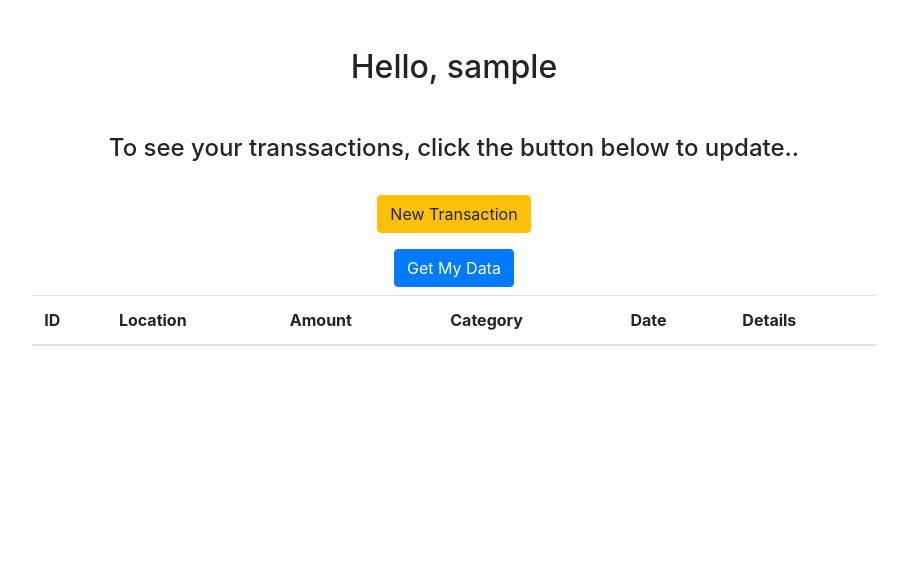
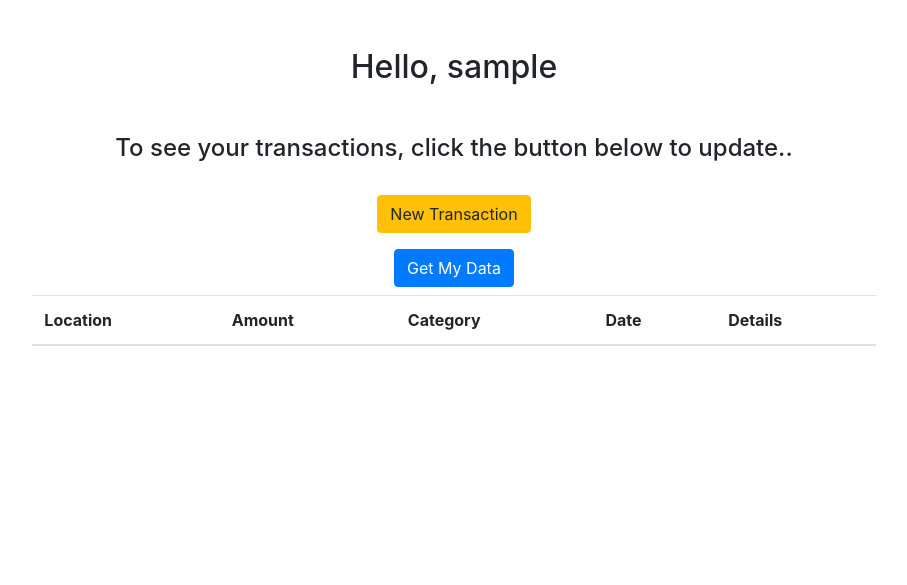
Before and after one commit to milanz14/29-capstone1-expense-tracker, a Flask app: page /users/1/transactions in a window 1280 px wide. Shown: the part 56-641 px from the top of the page, without its empty margins (186-1093 px from the left). Run offline with Flask 2, Linux system fonts and the light colour scheme; the visitor is signed in with stand-in values (Sample User, id 1); data comes from the database, SQL or seed files in the repository; lists and menus that the app fills with data are empty; some libraries are stand-ins or nearby versions.

Commit message:
made styling changes

```diff
--- a/app.py
+++ b/app.py
@@ -7,7 +7,7 @@ import os
 
 app = Flask(__name__)
 app.config['SQLALCHEMY_DATABASE_URI'] = os.environ.get('DATABASE_URL', 'postgresql:///budgetapp')
-app.config['SQLALCHEMY_DATABASE_URI'] = os.environ.get('DATABASE_URL', 'postgresql:///budgetapp').replace("://", "ql://", 1)
+# app.config['SQLALCHEMY_DATABASE_URI'] = os.environ.get('DATABASE_URL', 'postgresql:///budgetapp').replace("://", "ql://", 1)
 # app.config['SQLALCHEMY_ECHO'] = True
 app.config['SECRET_KEY'] = os.environ.get('SECRET_KEY')
 app.config['DEBUG_TB_INTERCEPT_REDIRECTS'] = False
--- a/static/app.js
+++ b/static/app.js
@@ -1,8 +1,8 @@
 const getButton = document.getElementById('get-btn')
 const bodyContainer = document.getElementById('table-container')
 const userID = document.getElementById('user').innerHTML
-const URL = 'https://budgee-app.herokuapp.com/'
-// const URL = 'http://localhost:5000'
+// const URL = 'https://budgee-app.herokuapp.com/'
+const URL = 'http://localhost:5000'
 
 document.addEventListener('DOMContentLoaded', () => {
     const fetchData = async (e) => {
@@ -20,8 +20,7 @@ document.addEventListener('DOMContentLoaded', () => {
                 const newTR = document.createElement('tr')
 
                 newTR.innerHTML = `
-                    <td><a href="${URL}/users/${userID}/transactions/${transactionID}"</a>${transactionID}</td>
-                    <td>${location}</td>
+                    <td><a href="${URL}/users/${userID}/transactions/${transactionID}"</a>${location}</td>
                     <td>${amount}</td>
                     <td>${category}</td>
                     <td>${date}</td>
--- a/templates/edit_transaction.html
+++ b/templates/edit_transaction.html
@@ -21,6 +21,9 @@
     <form action="/api/{{ user.id }}/transactions/{{ transaction.id}}/delete" method="POST">
         <button type="submit" class="btn btn-danger">Delete this Transaction</button>
     </form>
+    <form action="/users/{{ user.id }}/transactions">
+        <button type="submit" class="btn btn-secondary mx-3">Back</button>
+    </form>
     </div>
     <div class="row justify-content-center">
         <div class="col-10">
--- a/templates/user_transactions.html
+++ b/templates/user_transactions.html
@@ -13,7 +13,7 @@
         <h3 id="user" hidden>{{ user.id }}</h3>
     </div>
     <div class="d-flex justify-content-center my-3">
-        <h4 class="my-3">To see your transsactions, click the button below to update.. </h4>
+        <h4 class="my-3">To see your transactions, click the button below to update.. </h4>
     </div>
     <div class="d-flex justify-content-center my-3">
         <a class="btn btn-warning" href="/users/{{ user.id }}/transactions/new">New Transaction</a>
@@ -26,7 +26,6 @@
             <table class="table table-striped table-hover">
                 <thead >
                     <tr>
-                        <th scope="col">ID</th>
                         <th scope="col">Location</th>
                         <th scope="col">Amount</th>
                         <th scope="col">Category</th>
```
